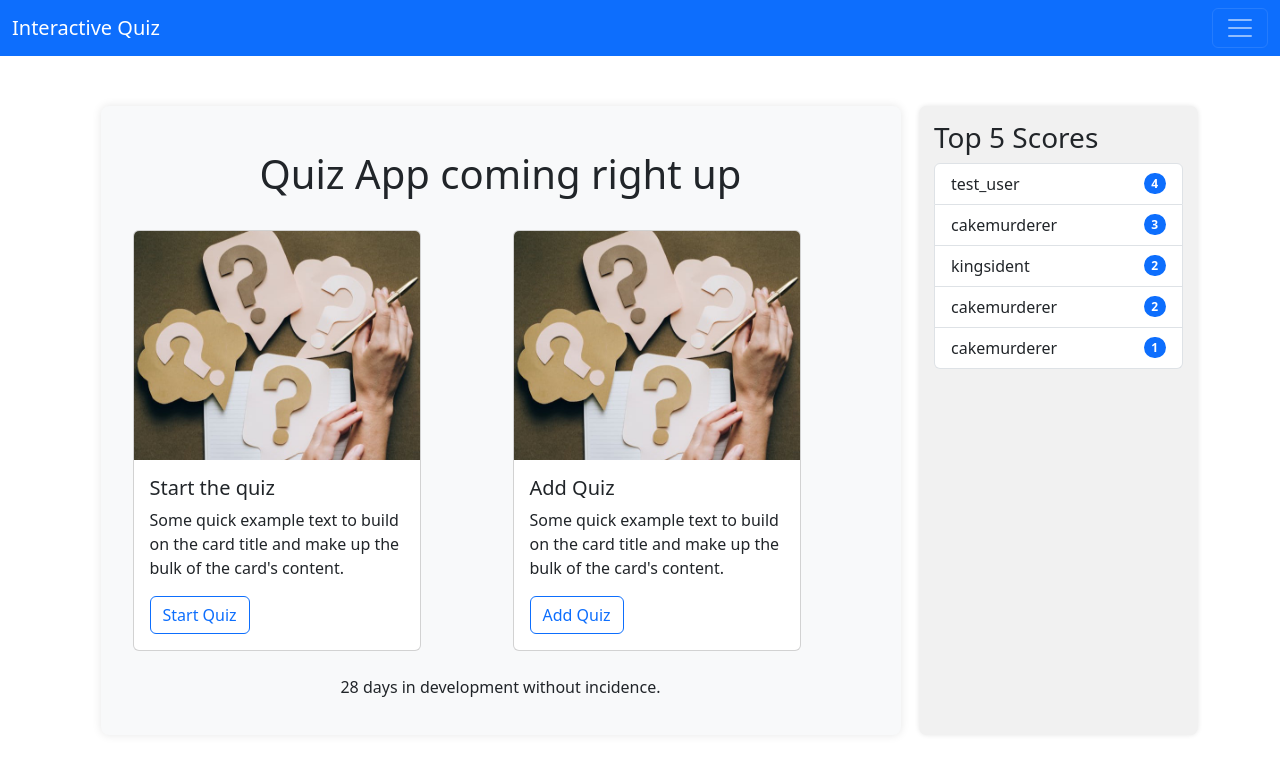
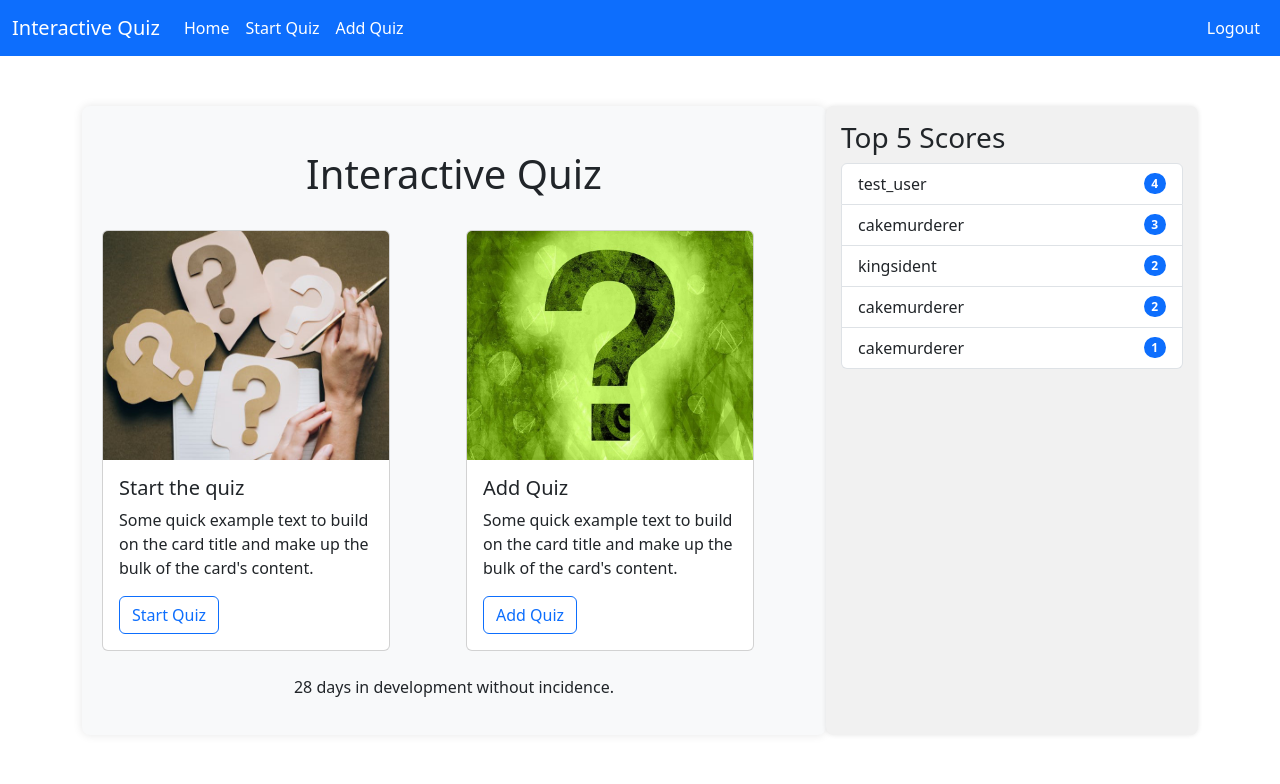
Before and after one commit to TheKingsident/interactive-quiz, a Django app: page / in a window 1280 px wide. Shown: the top 784 px of the page. Run offline with Django 5.2, Linux system fonts and the light colour scheme; a user stored in the database is signed in; data comes from the database, SQL or seed files in the repository; both versions use the stored data as it was after the commit.

Commit message:
Refactor home.html, base.html, and navbar.html templates

```diff
--- a/interactive_quiz/quiz/templates/quiz/base.html
+++ b/interactive_quiz/quiz/templates/quiz/base.html
@@ -1,6 +1,7 @@
 <!doctype html>
 <html lang="en">
 	<head>
+		{% load static %}
 		<style>
 			.content-container {
 				max-width: 800px;
@@ -40,10 +41,11 @@
 
 	<body>
 		{% if user.is_authenticated %}
-		<div class="container">
+		<div class="container-lg">
+
 			<div class="row-container">
 				<!-- Main content area -->
-				<div class="main-content col-sm-9">
+				<div class="main-content col-12 col-md-8">
 					<div class="content-container">
 						<br>
 						{% if messages %}
@@ -68,21 +70,37 @@
 				<!-- Sidebar will go here if user is authenticated -->
 				{% if user.is_authenticated %}
 					<br><br/>
-					<div class="sidebar-container col-sm-3">
+					<div class="sidebar-container col-md-4">
 						{% include 'quiz/sidebar.html' %}
 					</div>
 				{% endif %}
 			</div>
 		</div>
 
+
 		{% else %}
 		<center>
 		<div class="container">
 			<div class="content-container">
+				{% if messages %}
+					{% for message in messages %}
+						<div class="alert alert-warning alert-dismissible fade show" role="alert">
+							{{ message }}
+							<button type="button" class="btn-close" data-bs-dismiss="alert" aria-label="Close"></button>
+						</div>
+					{% endfor %}
+				{% endif %}
 				<h1>Welcome to Interactive Quiz</h1>
-				<p>Interactive Quiz is a platform where you can create quizzes and take quizzes created by others. You can also add yours for others to take!</p>
+				<br><br>
+				<div class="card">
+					<img src="{% static 'home_question_mark.jpg' %}" class="card-img" alt="..." style="width: 100%; height: auto;">
+				</div>
+				<br>
+				<p>Interactive Quiz is a platform where you can create quizzes and take quizzes created by others.</p>
+				<p> You can also add yours for others to take!</p>
 				<p>Click the button below to get started.</p>
-				<a href="{% url 'login' %}" class="btn btn-primary">Get Started</a>
+				<br>
+				<a href="{% url 'login' %}" class="btn btn-success">Get Started</a>
 
 			</div>
 		</div>
--- a/interactive_quiz/quiz/templates/quiz/home.html
+++ b/interactive_quiz/quiz/templates/quiz/home.html
@@ -1,12 +1,11 @@
 {% load static %}
 {% block content %}
 <center>
-<h1>Quiz App coming right up</h1>
+<h1>Interactive Quiz</h1>
 <br/>
 </center>
-<div class="container">
     <div class="row">
-        <div class="col-sm-6 mb-3 mb-sm-0">
+        <div class="col-sm-6">
             <div class="card" style="width: 18rem;">
                 <img src="{% static 'pic_quiz.jpg' %}" class="card-img-top" alt="...">
                 <div class="card-body">
@@ -18,7 +17,7 @@
         </div>
         <div class="col-sm-6">
             <div class="card" style="width: 18rem;">
-                <img src="{% static 'pic_quiz.jpg' %}" class="card-img-top" alt="...">
+                <img src="{% static 'question_mark.jpg' %}" class="card-img-top" alt="...">
                 <div class="card-body">
                 <h5 class="card-title">Add Quiz</h5>
                 <p class="card-text">Some quick example text to build on the card title and make up the bulk of the card's content.</p>
@@ -27,6 +26,4 @@
             </div>
         </div>
     </div>
-</div>
-
 {% endblock %}
--- a/interactive_quiz/quiz/templates/quiz/navbar.html
+++ b/interactive_quiz/quiz/templates/quiz/navbar.html
@@ -1,4 +1,4 @@
-<nav class="navbar bg-primary" data-bs-theme="dark">
+<nav class="navbar bg-primary navbar-expand-lg" data-bs-theme="dark">
     <div class="container-fluid">
       <a class="navbar-brand" href="{% url 'home' %}">Interactive Quiz</a>
       <button class="navbar-toggler" type="button" data-bs-toggle="collapse" data-bs-target="#navbarSupportedContent" aria-controls="navbarSupportedContent" aria-expanded="false" aria-label="Toggle navigation">
@@ -9,37 +9,25 @@
           <li class="nav-item">
             <a class="nav-link active" aria-current="page" href="#">Home</a>
           </li>
+          <li class="nav-item"></li>
+            <a class="nav-link active" href="{% url 'start-quiz' %}">Start Quiz</a>
+          </li>
           <li class="nav-item">
-            <a class="nav-link" href="{% url 'add-quiz' %}">Add Quiz</a>
-          </li>
-          <li class="nav-item dropdown">
-            <a class="nav-link dropdown-toggle" href="#" role="button" data-bs-toggle="dropdown" aria-expanded="false">
-              Dropdown
-            </a>
-            <ul class="dropdown-menu">
-              <li><a class="dropdown-item" href="#">Action</a></li>
-              <li><a class="dropdown-item" href="#">Another action</a></li>
-              <li><hr class="dropdown-divider"></li>
-              <li><a class="dropdown-item" href="#">Something else here</a></li>
-            </ul>
+            <a class="nav-link active" href="{% url 'add-quiz' %}">Add Quiz</a>
           </li>
         </ul>
-        <form class="d-flex" role="search">
-          <input class="form-control me-2" type="search" placeholder="Search" aria-label="Search">
-          <button class="btn btn-outline-success" type="submit">Search</button>
-        </form>
 
-        <ul class="navbar-nav me-auto mb-2 mb-lg-0">
+        <ul class="navbar-nav ms-auto mb-2 mb-lg-0">
           {% if user.is_authenticated %}
             <li class="nav-item">
-              <a class="nav-link" href="{% url 'logout' %}">Logout</a>
+              <a class="nav-link active" href="{% url 'logout' %}">Logout</a>
             </li>
           {% else %}
             <li class="nav-item">
-              <a class="nav-link" href="{% url 'login' %}">Login</a>
+              <a class="nav-link active" href="{% url 'login' %}">Login</a>
             </li>
             <li class="nav-item"></li>
-              <a class="nav-link" href="{% url 'register' %}">Register</a>
+              <a class="nav-link active" href="{% url 'register' %}">Register</a>
             </li>
           {% endif %}
           </ul>
```
Also changed, not shown: interactive_quiz/db.sqlite3, interactive_quiz/quiz/static/home_question_mark.jpg (added), interactive_quiz/quiz/static/question_mark.jpg (added).
